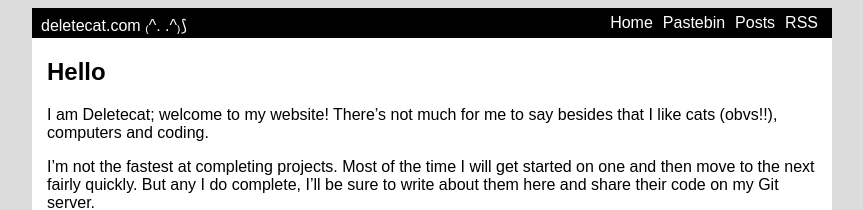
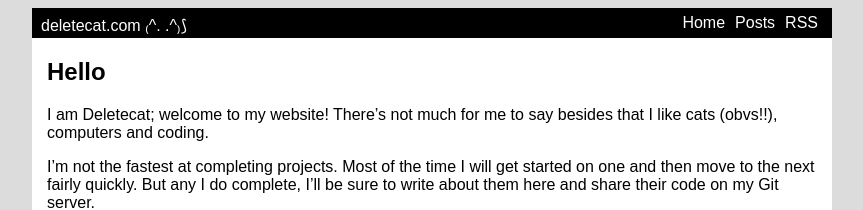
Before and after one commit to Deletecat/deletecat-com, a Jekyll site: the page built from index.md, in a window 1280 px wide. Shown: the top 210 px of the page, without its empty margins (208-1071 px from the left). Built offline with Jekyll 4.4.1, drawn with Linux system fonts in a browser that asks for light colours.

Commit message:
Remove pastebin
I am no longer hosting a pastebin due to the UK OSA.
Complying with this is a nightmare that I do not
want to put up with.

```diff
--- a/_data/navigation.yml
+++ b/_data/navigation.yml
@@ -2,7 +2,5 @@
   link: /feed.xml
 - name: Posts
   link: /posts.html
-- name: Pastebin
-  link: https://bin.deletecat.com
 - name: Home
   link: /
```
